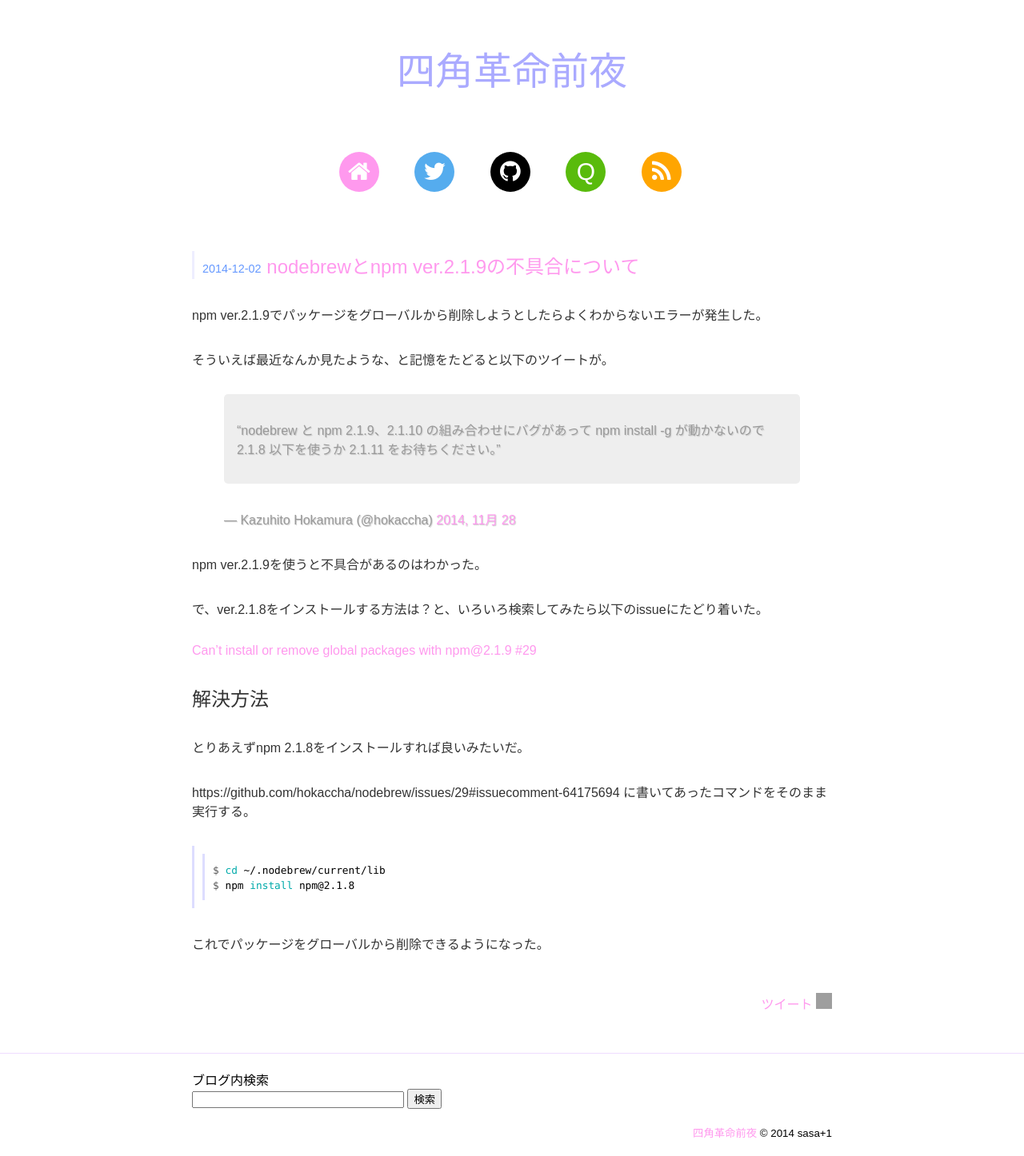
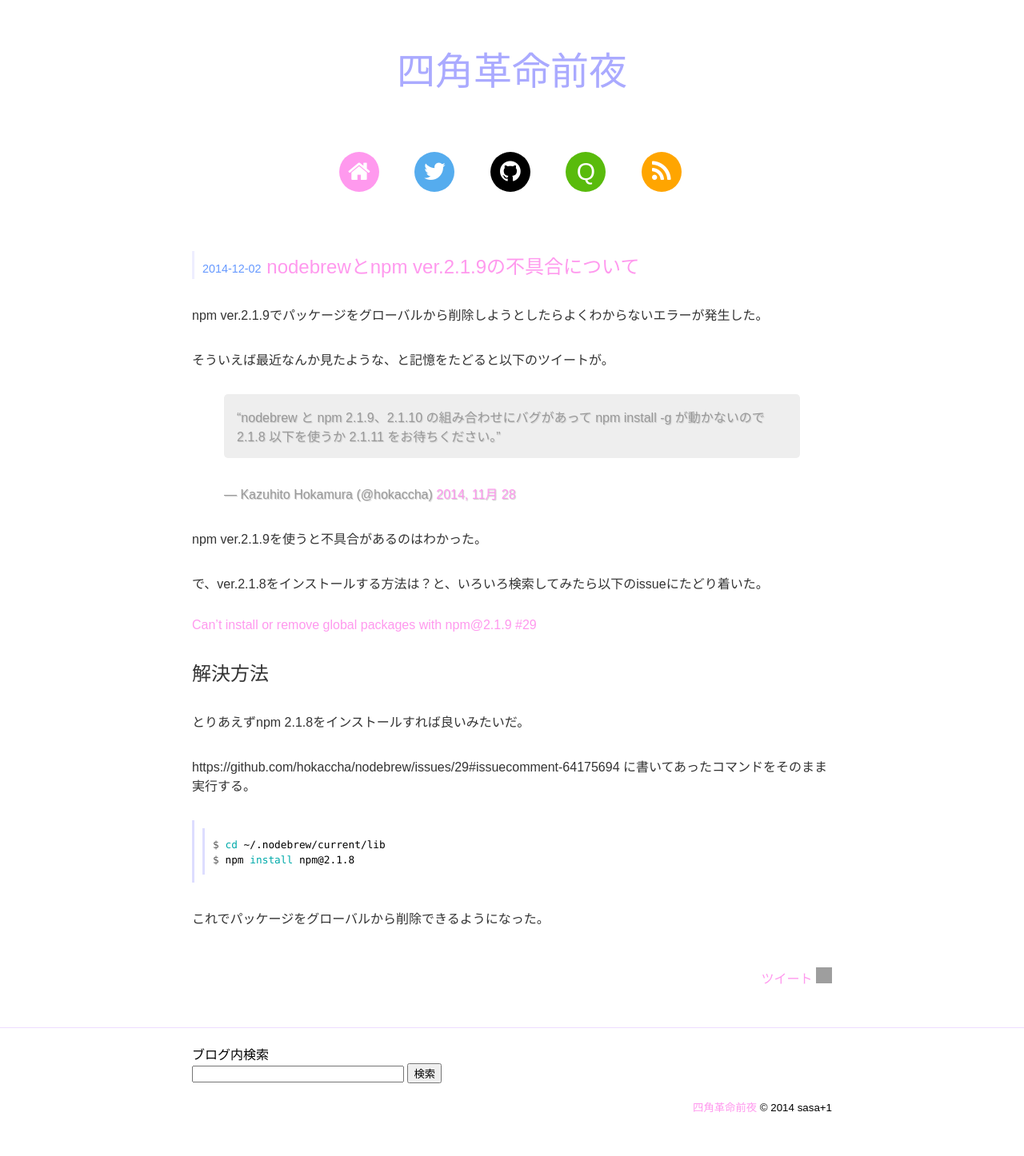
Before and after one commit to sasaplus1/blog, a Jekyll site: the page built from _posts/2014/12/02/2014-12-02-01.md, in a window 1280 px wide. Shown: the whole page at 80% size. Built offline with Jekyll 4.4.1, drawn with Linux system fonts in a browser that asks for light colours; nearby versions of some CDN libraries; Markdown is read by kramdown in place of the engine named in the settings; comment, search, counter and statistics services are not loaded; after the commit the page ends 1414 px from its top, so only the background shows below that; grey boxes are pictures that could not be loaded.

Commit message:
changed padding

```diff
--- a/css/index.scss
+++ b/css/index.scss
@@ -236,7 +236,7 @@ a:hover {
 		p {
 			background-color: #eeeeee;
 			border-radius: 5px;
-			padding: 2rem 1rem;
+			padding: 1rem;
 		}
 
 		p:before {
```
